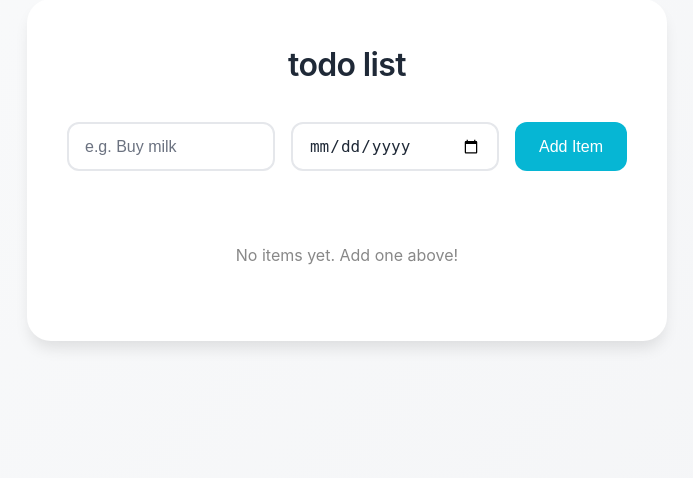
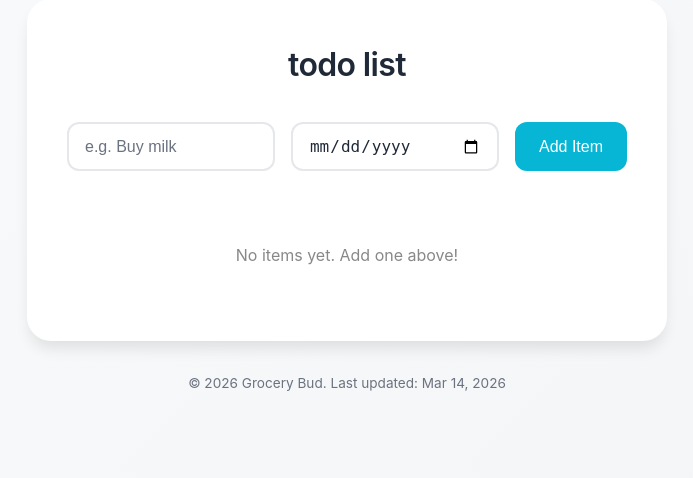
Before and after one commit to acchewan/Grocery_with_django, a Django app: page / in a window 1280 px wide. Shown: the part 33-511 px from the top of the page, without its empty margins (293-986 px from the left). Run offline with Django 5.2, Linux system fonts and the light colour scheme; data that the repository does not hold is empty.

Commit message:
style: enhance UI transitions and add footer with last updated timestamp

```diff
--- a/grocery/static/grocery/css/global.css
+++ b/grocery/static/grocery/css/global.css
@@ -81,3 +81,11 @@ body {
     border-radius: 1rem;
   }
 }
+
+.footer {
+  margin-top: 2rem;
+  text-align: center;
+  color: var(--text-light);
+  font-size: 0.85rem;
+  letter-spacing: var(--letterSpacing);
+}
--- a/grocery/static/grocery/css/single-item.css
+++ b/grocery/static/grocery/css/single-item.css
@@ -7,7 +7,7 @@
   background: var(--white);
   border: 2px solid var(--border);
   border-radius: 1rem;
-  transition: all 0.3s ease;
+  transition: all 0.3s cubic-bezier(0.4, 0, 0.2, 1);
   animation: slideUp 0.3s ease-out;
 }
 
--- a/grocery/templates/grocery/index.html
+++ b/grocery/templates/grocery/index.html
@@ -110,5 +110,9 @@
         {% endfor %}
       </div>
     </section>
+
+    <footer class="footer">
+      <p>&copy; {% now "Y" %} Grocery Bud. Last updated: {% now "M d, Y" %}</p>
+    </footer>
   </body>
 </html>
```
